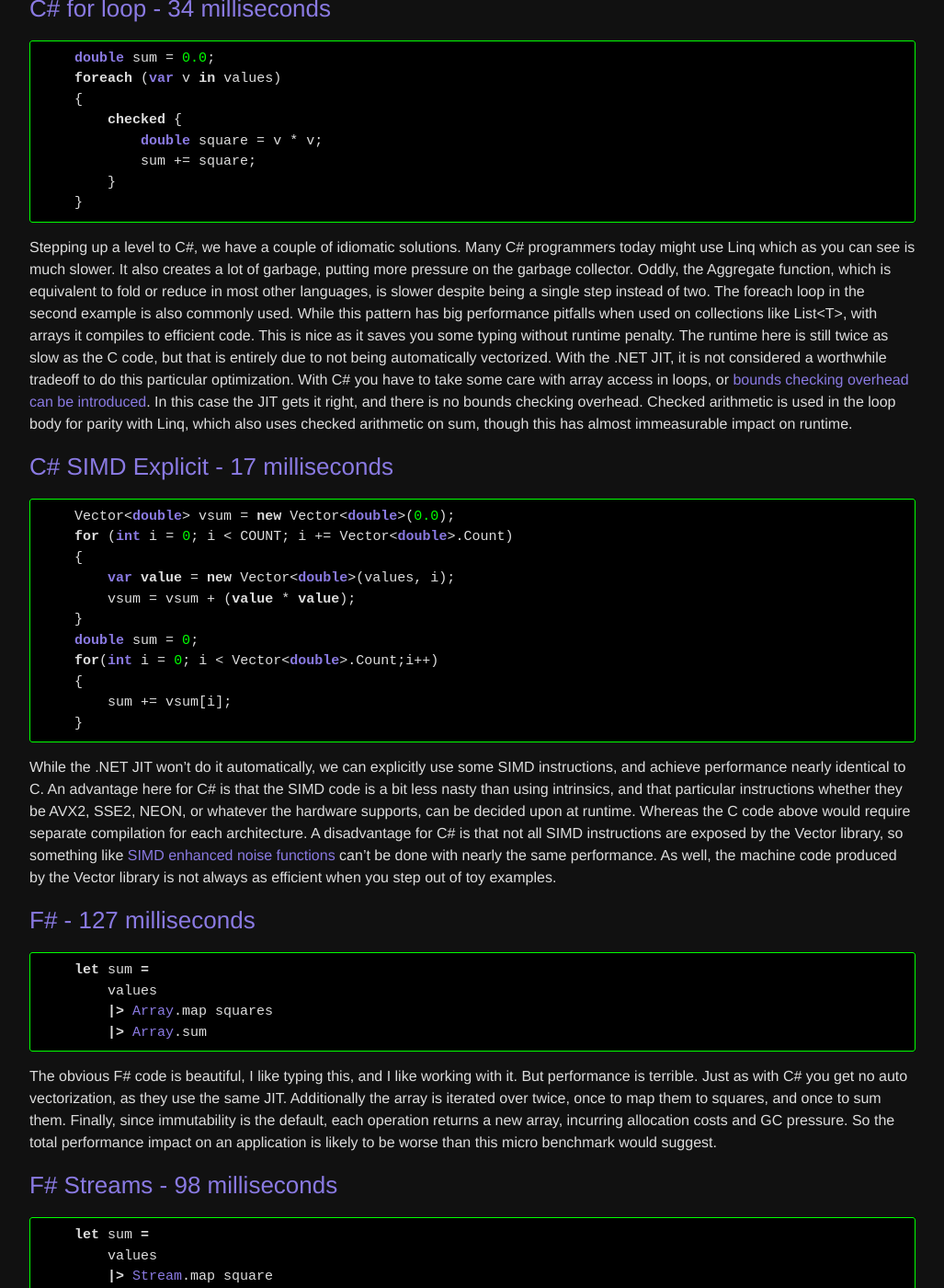
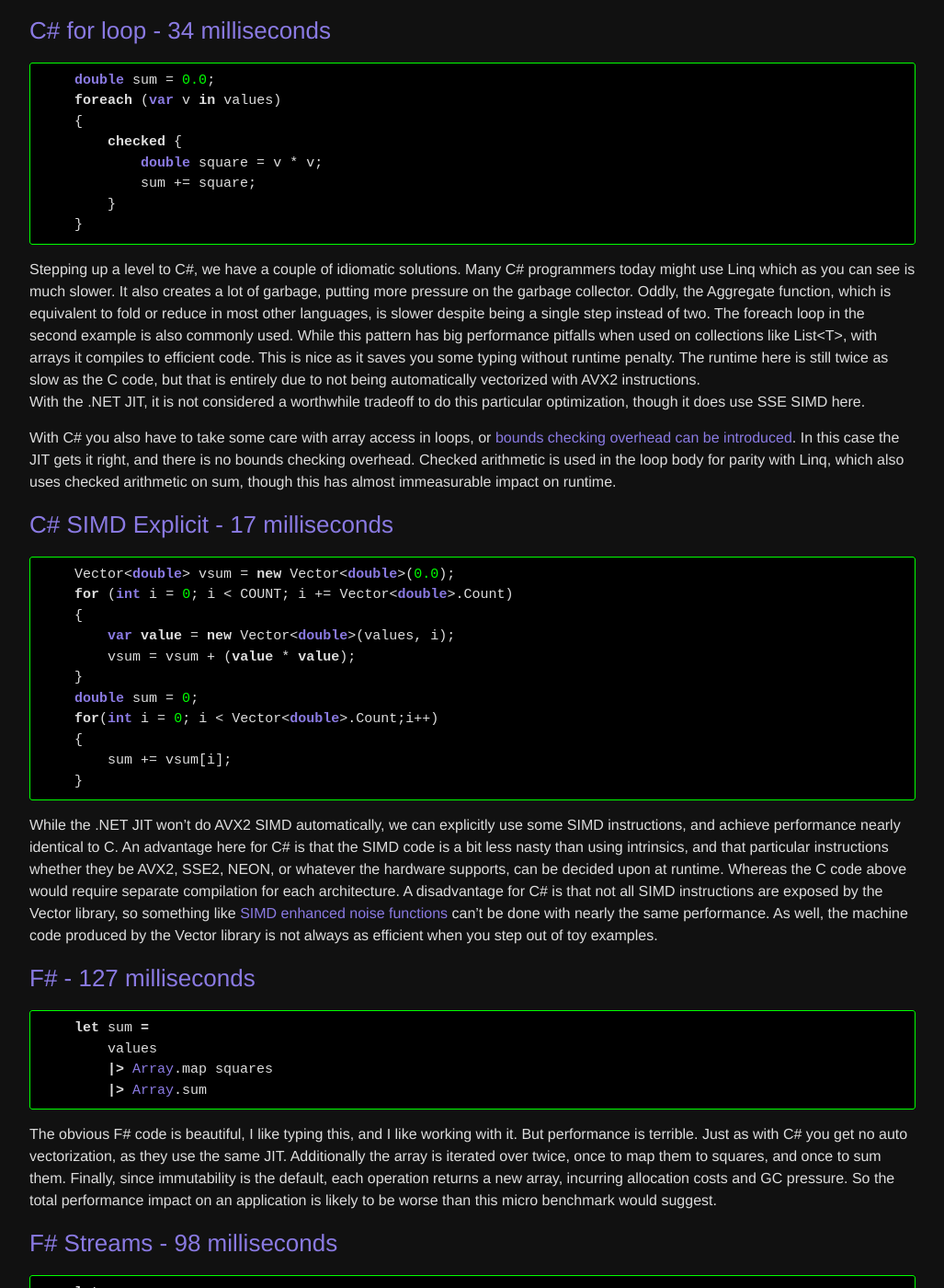
Before and after one commit to jackmott/jackmott.github.io, a Jekyll site: the page built from _posts/2016-7-22-making-obvious-fast.markdown, in a window 1280 px wide and 1400 px high, scrolled down 2330 px. Shown: the whole window at 92% size, without its empty margins (126-1153 px from the left). Built offline with Jekyll 4.4.1, drawn with Linux system fonts in a browser that asks for light colours; some of the changed text lies outside the part shown.

Commit message:
SIMD fix

````diff
--- a/_posts/2016-7-22-making-obvious-fast.markdown
+++ b/_posts/2016-7-22-making-obvious-fast.markdown
@@ -84,8 +84,10 @@
 	}
 
 ```
-Note that to get floating point addition vectorized automatically you have to specify to the compiler that you want 'fast floating point', as floating point
-addition is not associative. Results will be different when vectorized, though they will actually be more accurate, not less. (in this case, maybe all?)
+Visual C++ will actually use older SSE SIMD instructions by default, which can do a few operations on two doubles or four floats at a time.
+To get AVX2 instructions used here, which can operate on 4 doubles at a time, you have to specify to the compiler that you want 'fast floating point'
+and specify that you want to target AVX2 instructions as well. Results will be different when vectorized, though they will actually be more
+accurate, not less. (in this case, maybe all?)
 
 ### C# Linq Select Sum - 260 milliseconds
 ``` c#
@@ -114,8 +116,10 @@
 lot of garbage, putting more pressure on the garbage collector. Oddly, the Aggregate function, which is equivalent to fold or reduce in most other languages, is slower
 despite being a single step instead of two.  The foreach loop in the second example is also commonly used.  While this pattern has big
 performance pitfalls when used on collections like List&lt;T&gt;, with arrays it compiles to efficient code. This is nice as it saves you some typing without
-runtime penalty. The  runtime here is still twice as slow as the C code, but that is entirely due to not being automatically vectorized.  With the .NET JIT,
-it is not considered a worthwhile tradeoff to do this particular optimization. With C# you have to take some care with array access in loops,
+runtime penalty. The  runtime here is still twice as slow as the C code, but that is entirely due to not being automatically vectorized with AVX2 instructions.
+With the .NET JIT, it is not considered a worthwhile tradeoff to do this particular optimization, though it does use SSE SIMD here.
+
+With C# you also have to take some care with array access in loops,
 or [bounds checking overhead can be introduced](http://www.codeproject.com/Articles/844781/Digging-Into-NET-Loop-Performance-Bounds-checking). In this case the
 JIT gets it right, and there is no bounds checking overhead. Checked arithmetic is used in the loop body for parity with Linq, which also uses checked
 arithmetic on sum, though this has almost immeasurable impact on runtime.
@@ -135,7 +139,7 @@
     }
 ```
 
-While the .NET JIT won't do it automatically, we can explicitly use some SIMD instructions, and achieve performance nearly identical to C.  An advantage here for C# is that the SIMD code is a
+While the .NET JIT won't do AVX2 SIMD automatically, we can explicitly use some SIMD instructions, and achieve performance nearly identical to C.  An advantage here for C# is that the SIMD code is a
 bit less nasty than using intrinsics, and that particular instructions whether they be AVX2, SSE2, NEON, or whatever the hardware supports, can be decided
 upon at runtime.  Whereas the C code above would require separate compilation for each architecture. A disadvantage for C# is that not all SIMD instructions
 are exposed by the Vector library, so something like [SIMD enhanced noise functions](https://github.com/Auburns/FastNoiseSIMD) can't be done with nearly the
@@ -189,7 +193,7 @@
 ```
 
 One of the nice things about F#, is that while it is a functional leaning language, very few barriers are put in your way if you want
-to go imperative for the sake of speed.  Write a normal for loop, and you get the same performance as unvectorized C.
+to go imperative for the sake of speed.  Write a normal for loop, and you get the same performance as SSE vectorized C.
 
 ### F# SIMD - 18ms
 
@@ -216,7 +220,7 @@
 
 Rust achieves impressive numbers with the most obvious approach. This is super cool. I feel that this behavior should be the goal for any language
 offering these kinds of higher order functions as part of the language or core library. Using a traditional for loop or a 'for x in y' style loop
-is also just as fast. It is also possible to use rust intrinsics to get the same speed as the vectorized C code here, but to use those you have to
+is also just as fast. It is also possible to use rust intrinsics to get the same speed as the AVX2 vectorized C code here, but to use those you have to
 write out the loop explicitly:
 
 ### Rust SIMD - 18ms
@@ -294,12 +298,12 @@
 
 Java 8 includes a very nice library called [stream](https://docs.oracle.com/javase/8/docs/api/java/util/stream/package-summary.html) which provides higher
 order functions over collections in a lazy evaluated manner, similar to the F# Nessos streams library and Rust. Given that this is a lazy evaluated system, it is
-odd that there is such a performance difference between map then sum and a single reduction.  The reduce function is compiling down to the equivalent of unvectorized C,
+odd that there is such a performance difference between map then sum and a single reduction.  The reduce function is compiling down to the equivalent of SSE vectorized C,
 but the map then sum is not even close. It turns out that the `sum()` method on `DoubleStream`:
 
 >may be implemented using compensated summation or other technique to reduce the error bound in the numerical sum compared to a simple summation of double values.
 
-A nice feature, but not clearly communicated by the method name!  If we tweak the java code to do normal summation the runtime remains as fast as unvectorzied C, a nice
+A nice feature, but not clearly communicated by the method name!  If we tweak the java code to do normal summation the runtime remains as fast as SSE vectorized C, a nice
 accomplishment:
 
 ### Java Streams Map Reduce 34 milliseconds
@@ -310,7 +314,8 @@
                         reduce(0,(acc,x) -> acc+x);
 ```
 
-There does not appear to be a way to get SIMD out of Java, either explicitly or via automatic vectorization by the Hotspot JVM.
+There does not appear to be a way to get AVX2 SIMD out of Java, either explicitly or via automatic vectorization by the Hotspot JVM. There are 3rd
+party libraries available that do it by calling C++ code.
 
 ### Go for Range 37 milliseconds
 
@@ -331,7 +336,7 @@
 ```
 
 Go has good performance with the both the usual imperative loop and their 'range' idiom which is like a 'foreach' in other languages.
-Auto vectorization and SIMD support of any kind appear to be completely not on the Go radar.  There are no map/reduce/fold higher order functions
+Auto vectorization using newer SIMD instructions appears to be completely not on the Go radar.  There are no map/reduce/fold higher order functions
 in the standard library, so we can't compare them.  Go does a good thing here by not providing a slow path at all.
 
 ### Conclusion
@@ -346,8 +351,9 @@
 
 What I would like to see is more of an attitude change among high level language designers and their communities.  None of the issues above need to exist.
 Java could (and will, soon) provide value types (as C# does) to make it less painful to avoid GC pressure if you use lots of small, short lived constructs. Go
-could provide SIMD support, either via a SIMD library or auto vectorization. F# could provide efficient Streams as part of the core library like Java does.  .NET could auto vectorize
-code in the JIT and/or provide more complete coverage of SIMD instructions in the Vector library.  We, the community, can help by providing libraries
+could provide more SIMD support, either via a SIMD library or better auto vectorization. F# could provide efficient Streams as part of the core library like Java does.
+ .NET could auto vectorize
+code with newer SIMD instructions in the JIT and/or provide more complete coverage of SIMD instructions in the Vector library.  We, the community, can help by providing libraries
 and [submitting PRs](https://jackmott.github.io/programming/2016/08/13/adventures-in-fsharp.html) to make the obvious code faster.  Time and energy will be saved,
 batteries will last longer, users will be happier.
 
````
Also changed, not shown: other parts of _posts/2016-7-22-making-obvious-fast.markdown (+2 -2 lines), _posts/2016-8-30-think-before-you-parallelize.markdown (+13 -12 lines).
